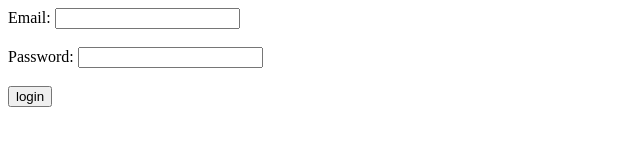
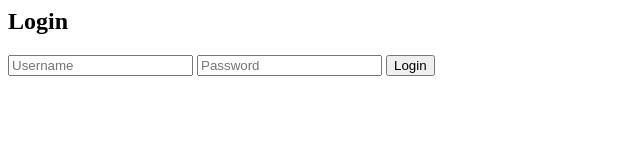
Before and after one commit to kunaldigdeotulwar/MySite, a plain HTML site: page login.html in a window 1280 px wide. Shown: the whole page, without its empty margins (0-640 px from the left). Drawn offline with Linux system fonts and the light colour scheme.

Commit message:
Add files via upload

```diff
--- a/login.html
+++ b/login.html
@@ -1,32 +1,53 @@
-<!DOCTYPE html>
-<html lang="en">
+<html>
   <head>
-    <meta charset="UTF-8">
-    <meta name="viewport" content="width=device-width, initial-scale=1.0">
-    <meta http-equiv="X-UA-Compatible" content="ie=edge">
-    <title>login</title>
+    <title>Login Page</title>
   </head>
   <body>
-       <div>
-           <form >
-               <label for="i1">Email:</label>
-               <input type="email" name="mail" id="i1">
-               </form>
-               </div>
-               <br>
-               <div>
-                    <form>
-                <label for="i2">Password:</label>
-                <input type="password" name="paswword" id="i1">
-            </form>
-               </div>
-               <br>
-               <div>
-                   <form >
-                       <input type="submit" value="login">
+    <div class="container">
+      <h2>Login</h2>
+      <form action="login.php" method="POST" onsubmit="return validateForm()">
+        <input
+          type="text"
+          name="username"
+          id="username"
+          placeholder="Username"
+          required
+        />
+        <input
+          type="password"
+          name="password"
+          id="password"
+          placeholder="Password"
+          required
+        />
+        <input type="submit" value="Login" />
       </form>
     </div>
 
+    <script>
+      function validateForm() {
+        var username = document.getElementById("username").value;
+        var password = document.getElementById("password").value;
+        var errorMessage = document.getElementById("error-message");
 
+        // Check if username is empty
+        if (username == "") {
+          errorMessage.innerHTML = "Please enter a username.";
+          return false;
+        }
+
+        // Check if password is empty
+        if (password == "") {
+          errorMessage.innerHTML = "Please enter a password.";
+          return false;
+        }
+
+        // You can add more validation rules here if needed
+
+        // Clear error message
+        errorMessage.innerHTML = "";
+        return true;
+      }
+    </script>
   </body>
 </html>
```
Lines whose indentation alone changed are shown as unchanged.
